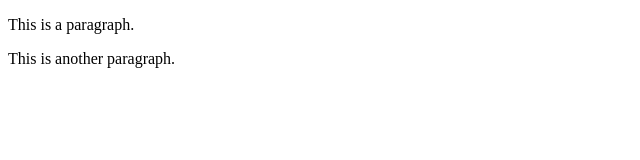
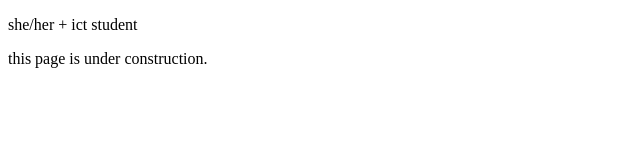
Before and after one commit to leanneubaldo/leanneubaldo, a plain HTML site: page index.html in a window 1280 px wide. Shown: the full height of the page, 0-640 px from the left. Drawn offline with Linux system fonts and the light colour scheme.

Commit message:
Update index.html

```diff
--- a/index.html
+++ b/index.html
@@ -9,8 +9,8 @@
 
 		<body>
 			<div class="">
- 				<p>This is a paragraph.</p>
- 				<p>This is another paragraph.</p>
+ 				<p>she/her + ict student</p>
+ 				<p>this page is under construction.</p>
 			</div>
 		</body>
 </html>
```
